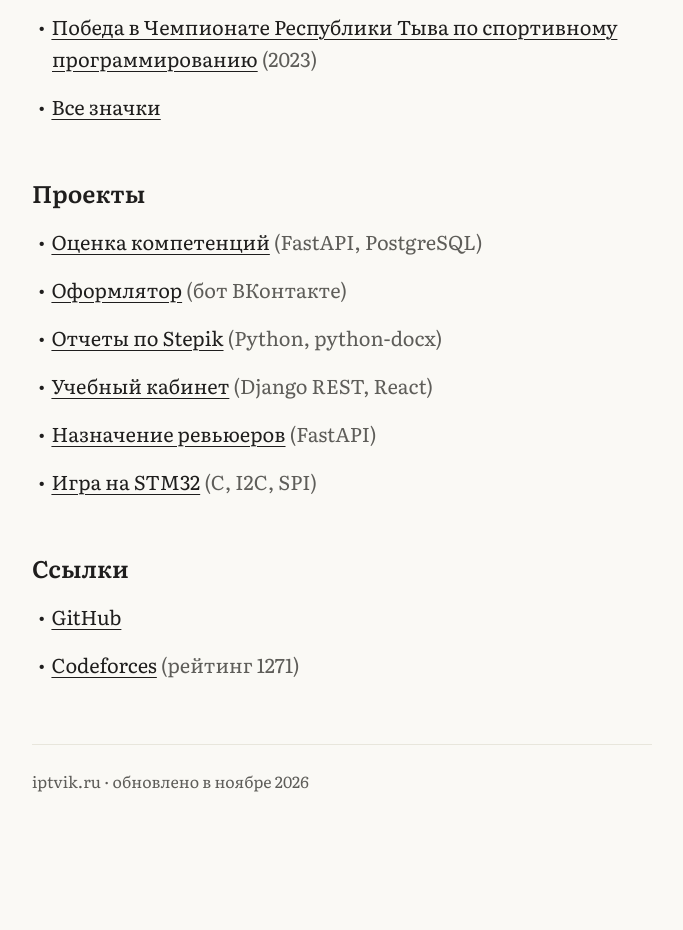
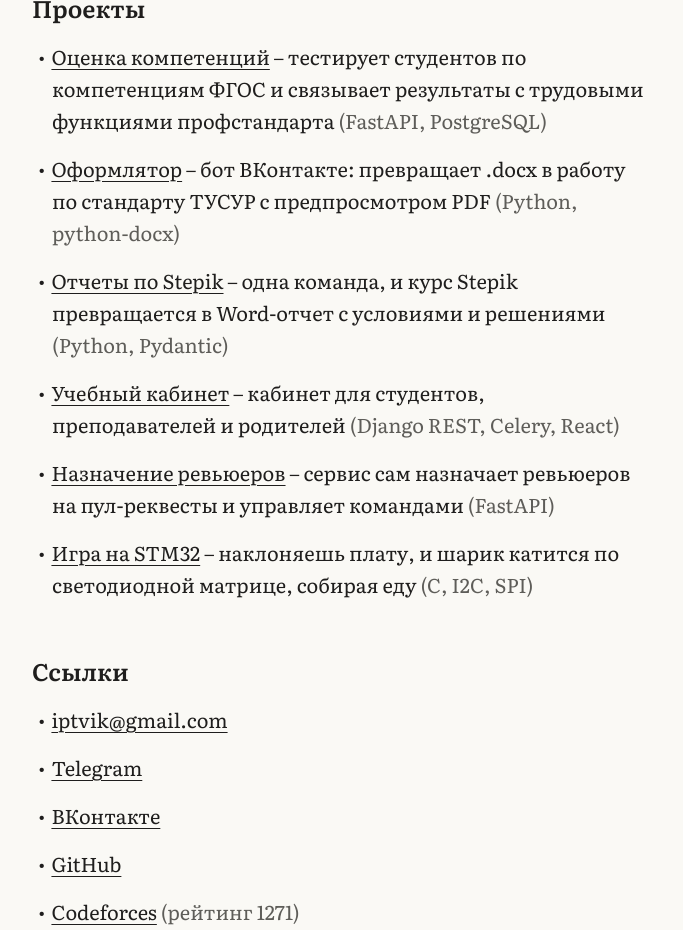
Before and after one commit to viteax/iptvik, a plain HTML site: page site/index.html in a window 1280 px wide. Shown: the part 1906-2836 px from the top of the page, without its empty margins (298-981 px from the left). Before the commit the page ends 2780 px from the top, so only its background shows below. Drawn offline with Linux system fonts and the light colour scheme.

Commit message:
Контакты, описания проектов, превью для соцсетей; убраны повторы
Co-Authored-By: Claude Opus 5.5 <noreply@anthropic.com>

```diff
--- a/site/index.html
+++ b/site/index.html
@@ -9,6 +9,10 @@
   <meta property="og:title" content="Виктор Иптышев – бэкенд-разработчик">
   <meta property="og:description" content="Бэкенд-разработчик, бывший стажер Яндекс Финтеха, студент ТУСУР.">
   <meta property="og:url" content="https://iptvik.ru/">
+  <meta property="og:image" content="https://iptvik.ru/assets/og.png">
+  <meta property="og:image:width" content="1200">
+  <meta property="og:image:height" content="630">
+  <meta name="twitter:card" content="summary_large_image">
   <meta name="theme-color" content="#faf9f5" media="(prefers-color-scheme: light)">
   <meta name="theme-color" content="#1f1e1d" media="(prefers-color-scheme: dark)">
   <link rel="canonical" href="https://iptvik.ru/">
@@ -29,7 +33,8 @@
         { "@type": "HighSchool", "name": "Государственный лицей Республики Тыва" }
       ],
       "affiliation": { "@type": "CollegeOrUniversity", "name": "ТУСУР" },
-      "sameAs": ["https://github.com/viteax", "https://codeforces.com/profile/VitCore"]
+      "email": "mailto:iptvik@gmail.com",
+      "sameAs": ["https://github.com/viteax", "https://codeforces.com/profile/VitCore", "https://t.me/iptvik", "https://vk.ru/rovtik"]
     }
   </script>
 </head>
@@ -71,18 +76,12 @@
         <span class="when">июль – август 2024</span>
         <span class="what">Начало стажировки – попал на нее по результатам Тренировок по алгоритмам 5.0.</span>
       </li>
-      <li>
-        Ученик, Государственный лицей Республики Тыва
-        <span class="when">до 2023</span>
-        <span class="what">Победитель первого Чемпионата Республики Тыва по спортивному программированию.</span>
-      </li>
     </ul>
 
     <h2>Достижения</h2>
     <ul class="links">
       <li><a href="/achievements/#ten-of-ten-2026">Тренировки на 10 из 10 от Яндекса: топ-300, 8 из 8 задач</a> <span class="note">(2026)</span></li>
       <li><a href="/achievements/#true-tech-2025">Полуфинал True Tech Champ от МТС, алгоритмический трек</a> <span class="note">(2025)</span></li>
-      <li><a href="/achievements/#yandex-fintech-2024">Стажировка в Яндекс Финтехе</a> <span class="note">(2024)</span></li>
       <li><a href="/achievements/#hackit-2024">Номинация «За волю к победе» на олимпиаде ХакИТ в ТПУ</a> <span class="note">(2024)</span></li>
       <li><a href="/achievements/#algorithms-5-2024">Тренировки по алгоритмам 5.0 от Яндекса: топ-200, 39 из 40 задач</a> <span class="note">(2024)</span></li>
       <li><a href="/achievements/#tyva-champion-2023">Победа в Чемпионате Республики Тыва по спортивному программированию</a> <span class="note">(2023)</span></li>
@@ -91,16 +90,19 @@
 
     <h2>Проекты</h2>
     <ul class="links">
-      <li><a href="https://sok.iptvik.ru">Оценка компетенций</a> <span class="note">(FastAPI, PostgreSQL)</span></li>
-      <li><a href="https://vk.ru/bez_zamechaniy">Оформлятор</a> <span class="note">(бот ВКонтакте)</span></li>
-      <li><a href="https://github.com/viteax/stepik-report-creator">Отчеты по Stepik</a> <span class="note">(Python, python-docx)</span></li>
-      <li><a href="https://github.com/viteax/edu-dash">Учебный кабинет</a> <span class="note">(Django REST, React)</span></li>
-      <li><a href="https://github.com/viteax/pr-reviewers-service">Назначение ревьюеров</a> <span class="note">(FastAPI)</span></li>
-      <li><a href="https://github.com/viteax/board_game">Игра на STM32</a> <span class="note">(C, I2C, SPI)</span></li>
+      <li><a href="https://sok.iptvik.ru">Оценка компетенций</a> – тестирует студентов по компетенциям ФГОС и связывает результаты с трудовыми функциями профстандарта <span class="note">(FastAPI, PostgreSQL)</span></li>
+      <li><a href="https://vk.ru/bez_zamechaniy">Оформлятор</a> – бот ВКонтакте: превращает .docx в работу по стандарту ТУСУР с предпросмотром PDF <span class="note">(Python, python-docx)</span></li>
+      <li><a href="https://github.com/viteax/stepik-report-creator">Отчеты по Stepik</a> – одна команда, и курс Stepik превращается в Word-отчет с условиями и решениями <span class="note">(Python, Pydantic)</span></li>
+      <li><a href="https://github.com/viteax/edu-dash">Учебный кабинет</a> – кабинет для студентов, преподавателей и родителей <span class="note">(Django REST, Celery, React)</span></li>
+      <li><a href="https://github.com/viteax/pr-reviewers-service">Назначение ревьюеров</a> – сервис сам назначает ревьюеров на пул-реквесты и управляет командами <span class="note">(FastAPI)</span></li>
+      <li><a href="https://github.com/viteax/board_game">Игра на STM32</a> – наклоняешь плату, и шарик катится по светодиодной матрице, собирая еду <span class="note">(C, I2C, SPI)</span></li>
     </ul>
 
     <h2>Ссылки</h2>
     <ul class="links">
+      <li><a href="mailto:iptvik@gmail.com">iptvik@gmail.com</a></li>
+      <li><a href="https://t.me/iptvik">Telegram</a></li>
+      <li><a href="https://vk.ru/rovtik">ВКонтакте</a></li>
       <li><a href="https://github.com/viteax">GitHub</a></li>
       <li><a href="https://codeforces.com/profile/VitCore">Codeforces</a> <span class="note">(рейтинг 1271)</span></li>
     </ul>
```
Also changed, not shown: site/achievements/index.html (+4 -0 lines), site/assets/og.png (added).
